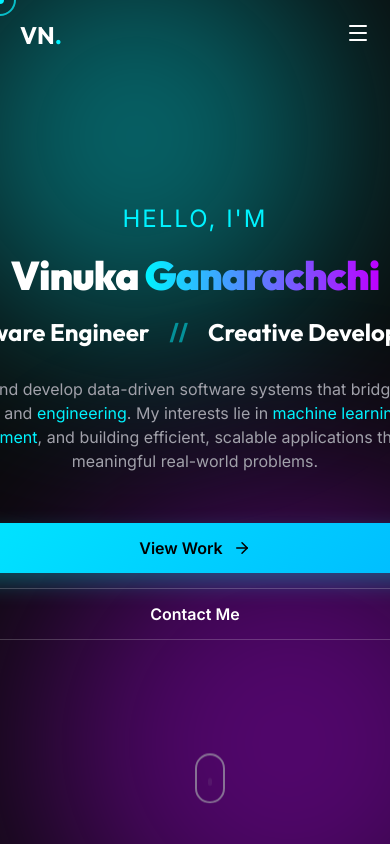
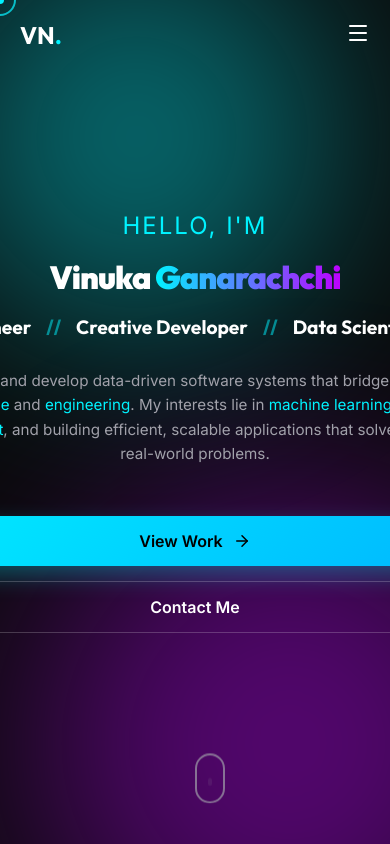
Before and after one commit to vinuka03/portfolio-, a React (Vite) app: page / in a window 390 px wide. Shown: the top 844 px of the page. Built offline with nearby package versions, Linux system fonts and the light colour scheme.

Commit message:
text cutting off in hero section was fixed .

```diff
--- a/src/components/Hero.scss
+++ b/src/components/Hero.scss
@@ -46,6 +46,11 @@
         z-index: 10;
         text-align: center;
         max-width: 800px;
+        padding: 0 20px;
+
+        @media (max-width: 480px) {
+            padding: 0 25px;
+        }
 
         .greeting {
             display: block;
@@ -65,12 +70,16 @@
             letter-spacing: -2px;
 
             @media (max-width: 768px) {
-                font-size: 3rem;
+                font-size: 2.5rem;
                 letter-spacing: -1px;
             }
 
             @media (max-width: 480px) {
-                font-size: 2.5rem;
+                font-size: 2rem;
+            }
+
+            @media (max-width: 375px) {
+                font-size: 1.8rem;
             }
         }
 
@@ -105,11 +114,16 @@
                 padding-right: 20px;
 
                 @media (max-width: 768px) {
-                    font-size: 1.8rem;
+                    font-size: 1.5rem;
                 }
 
                 @media (max-width: 480px) {
-                    font-size: 1.5rem;
+                    font-size: 1.2rem;
+                    gap: 15px;
+                }
+
+                @media (max-width: 375px) {
+                    font-size: 1rem;
                 }
 
                 .highlight {
@@ -129,9 +143,14 @@
             color: var(--text-secondary);
             line-height: 1.6;
 
+            @media (max-width: 768px) {
+                font-size: 1.05rem;
+            }
+
             @media (max-width: 480px) {
-                font-size: 1rem;
-                line-height: 1.5;
+                font-size: 0.95rem;
+                line-height: 1.6;
+                padding: 0 10px;
             }
 
             margin-bottom: 50px;
```
